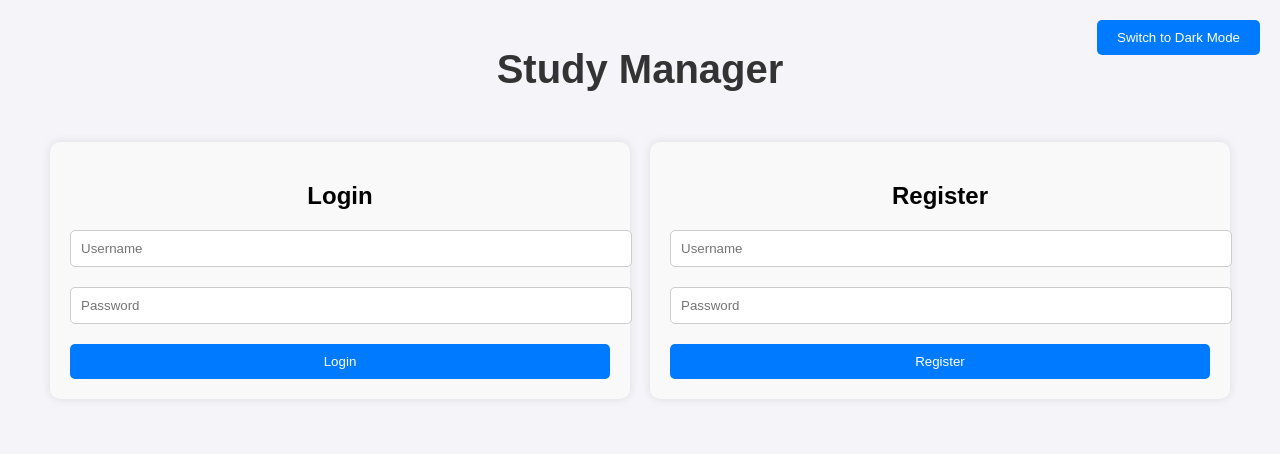
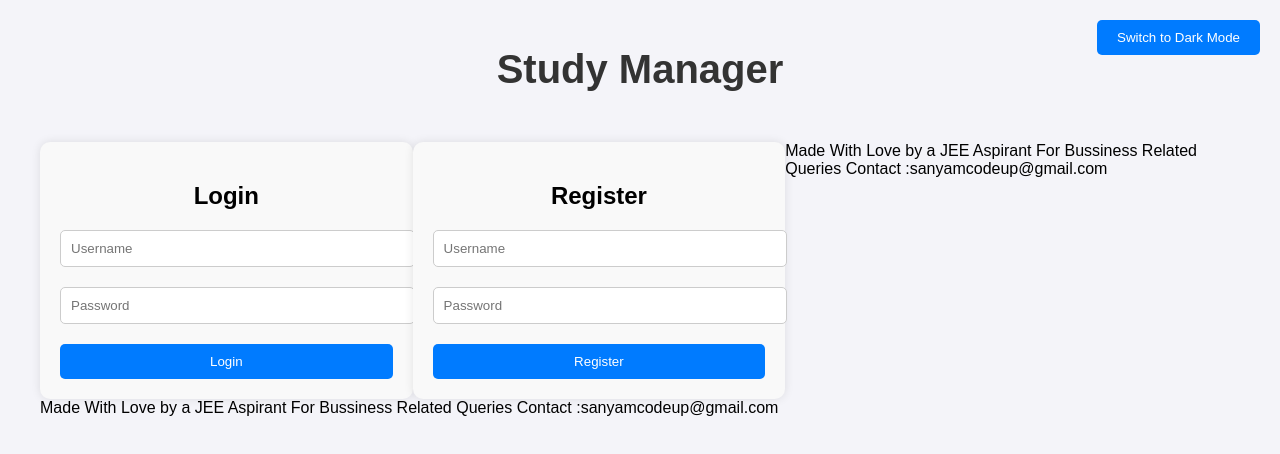
Before and after one commit to Sanyam-Ahuja/study-manager, a React (Create React App) app in the folder study-manager-frontend/: page / in a window 1280 px wide. Shown: the top 454 px of the page. Built offline with nearby package versions, Linux system fonts and the light colour scheme.

Commit message:
Contact Info

```diff
--- a/study-manager-frontend/src/App.js
+++ b/study-manager-frontend/src/App.js
@@ -239,6 +239,10 @@ function App() {
             />
             <button className="auth-button" onClick={handleRegister}>Register</button>
           </div>
+          <div className='Contact Info'>
+            Made With Love by a JEE Aspirant
+            For Bussiness Related Queries Contact :sanyamcodeup@gmail.com
+          </div>
         </div>
       ) : (
         <div>
@@ -338,6 +342,10 @@ function App() {
           )}
         </div>
       )}
+      <div className='Contact Info'>
+            Made With Love by a JEE Aspirant
+            For Bussiness Related Queries Contact :sanyamcodeup@gmail.com
+          </div>
     </div>
   );
 }
```
